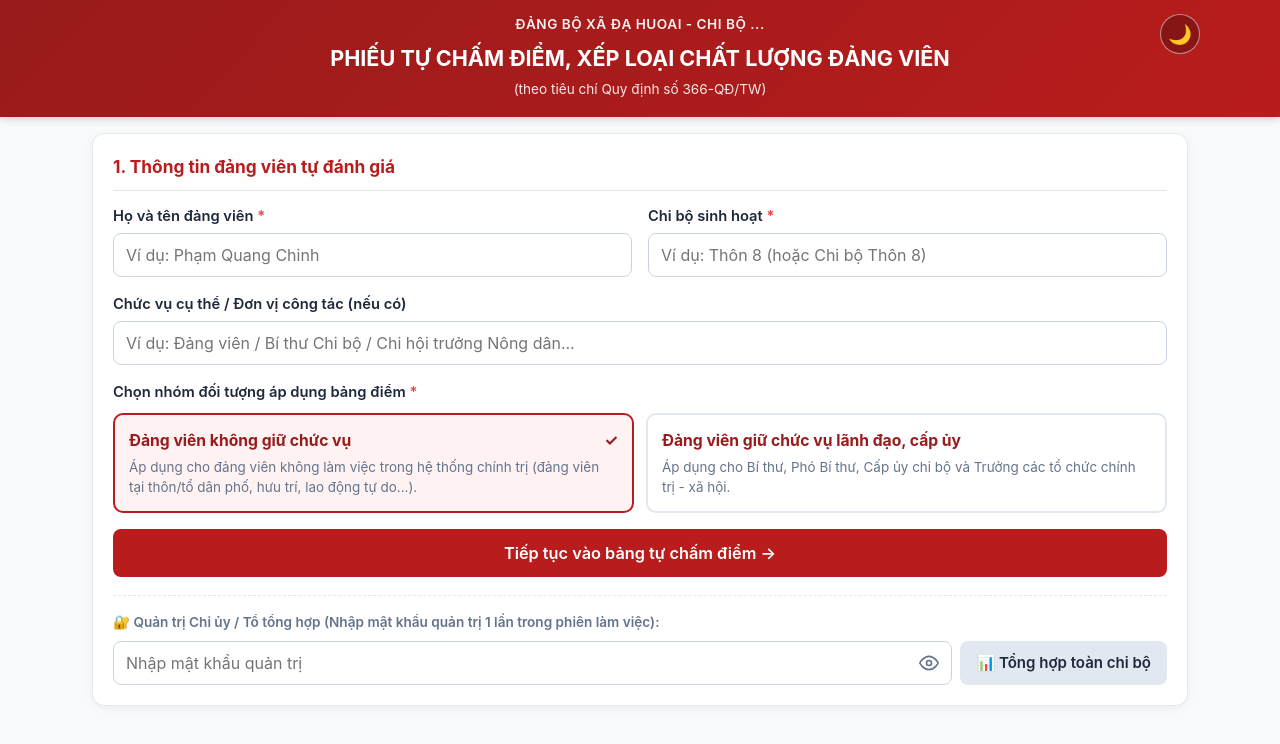
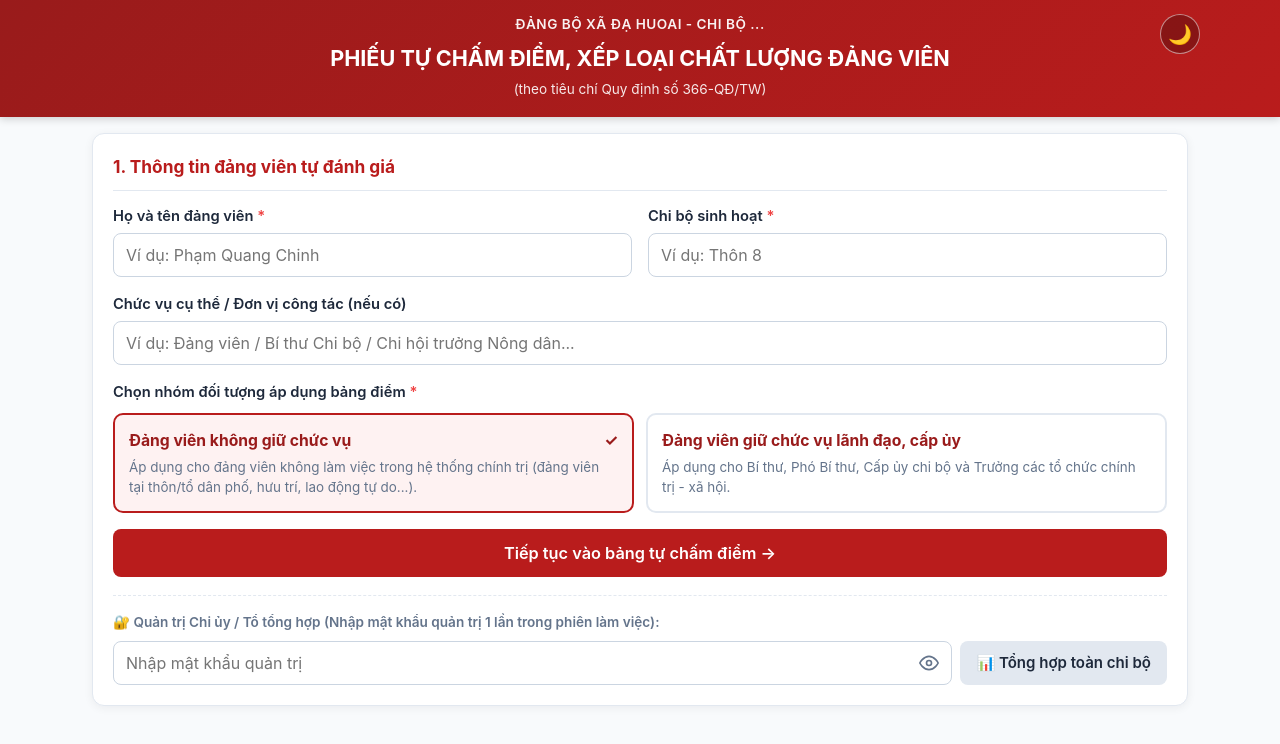
Before and after one commit to PQC-hub/cham-diem-dang-vien-2026, a plain HTML site: page index.html in a window 1280 px wide. Drawn offline with Linux system fonts and the light colour scheme.

Commit message:
Add files via upload

```diff
--- a/index.html
+++ b/index.html
@@ -498,7 +498,7 @@
 
         <div class="form-group">
           <label for="partyCell">Chi bộ sinh hoạt <span class="req">*</span></label>
-          <input type="text" id="partyCell" maxlength="100" placeholder="Ví dụ: Thôn 8 (hoặc Chi bộ Thôn 8)" />
+          <input type="text" id="partyCell" maxlength="100" placeholder="Ví dụ: Thôn 8" />
         </div>
 
         <div class="form-group full">
```
